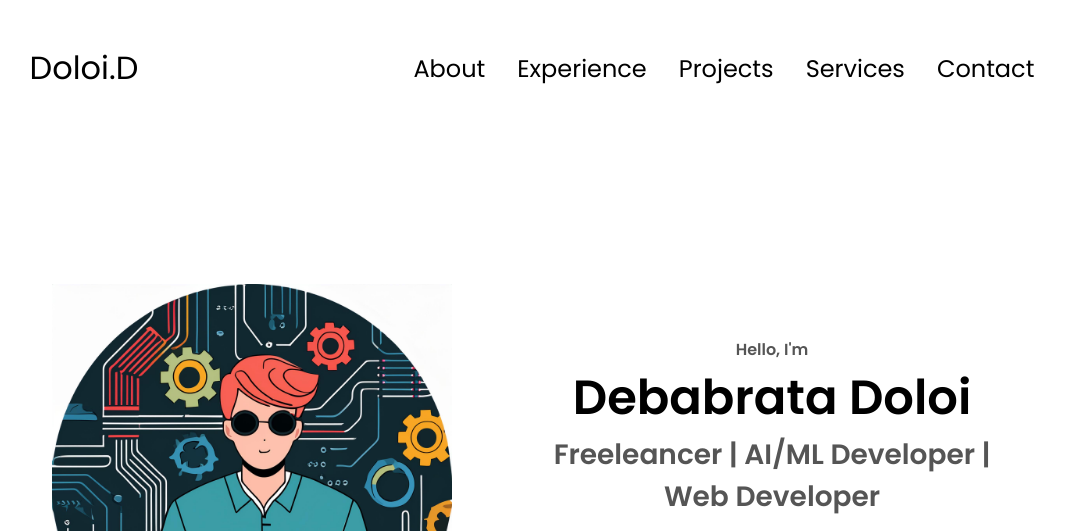
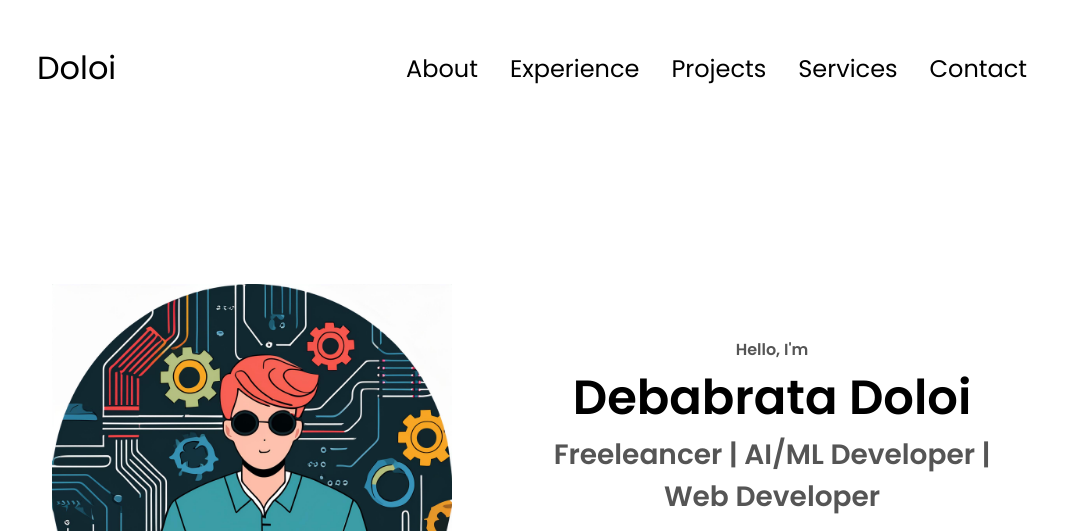
Before and after one commit to UNICDEB/Debabrata-Doloi-Portfolio, a plain HTML site: page index.html in a window 1280 px wide. Shown: the top 531 px of the page, without its empty margins (108-1173 px from the left). Drawn offline with Linux system fonts and the light colour scheme.

Commit message:
Update index.html

```diff
--- a/index.html
+++ b/index.html
@@ -4,13 +4,13 @@
     <meta charset="UTF-8" />
     <meta http-equiv="X-UA-Compatible" content="IE=edge" />
     <meta name="viewport" content="width=device-width, initial-scale=1.0" />
-    <title>My Portfolio</title>
+    <title>Debabrata</title>
     <link rel="stylesheet" href="style.css" />
     <link rel="stylesheet" href="mediaqueries.css" />
   </head>
   <body>
     <nav id="desktop-nav">
-      <div class="logo">Doloi.D</div>
+      <div class="logo">Doloi</div>
       <div>
         <ul class="nav-links">
           <li><a href="#about">About</a></li>
```
